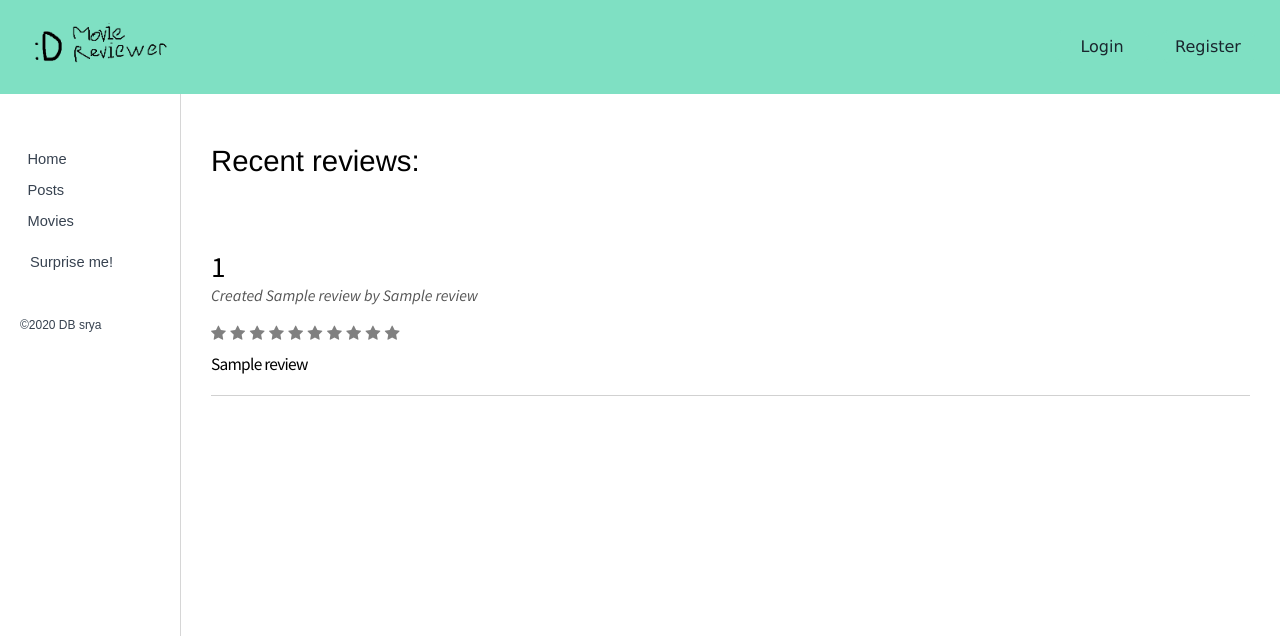
After one commit to nakamarusun/colon-d-movie-review, a Flask app: template ColonD/templates/home/posts.html in a window 1280 px wide. The commit adds this page. Shown: the top 636 px of the page. Run offline with Flask 2, Linux system fonts and the light colour scheme; the template is opened without the code that fills it: most values are stand-ins (such as "Sample title", 1, 10 or a date in 2020); parts of the project's set-up code (start-up, migrations or seed data) failed here and were passed over.

Commit message:
Added recent reviews

```diff
--- a/ColonD/movies.py
+++ b/ColonD/movies.py
@@ -171,3 +171,18 @@ def random():
     result = cursor.fetchall()
 
     return redirect(url_for("movies.movie", id=result[randint(0, len(result) - 1)][0]))
+
+@bp.route("/posts")
+def posts():
+
+    # If the movie exist.
+    cursor = db.mydb.cursor()
+    cursor.execute("SELECT title, created, body, star, username FROM review r JOIN user u ON r.author_id=u.id ORDER BY created DESC;")
+
+    query = cursor.fetchall()
+
+    avg_star = float(reduce(lambda x, y : x + y[3], query, 0)) / len(query)
+
+    return render_template("home/posts.html",
+    reviews=query,
+    avg_star=avg_star)
--- a/ColonD/templates/base.html
+++ b/ColonD/templates/base.html
@@ -24,7 +24,7 @@
 <outer>
     <sidebar>
     <div class="links" onclick="location.href='/'">Home</div>
-    <div class="links">Posts</div>
+    <div class="links" onclick="location.href='{{ url_for('movies.posts') }}'">Posts</div>
     <div class="links" onclick="location.href='{{ url_for('movies.home') }}'">Movies</div>
     <div class="links surprise" onclick="location.href='{{ url_for('movies.random') }}'">Surprise me!</div>
     <div class="copyright">©2020 DB srya</div>
--- /dev/null
+++ b/ColonD/templates/home/posts.html
@@ -0,0 +1,34 @@
+{% extends 'base.html' %}
+
+{% block extra_head %}
+<link rel="stylesheet" href="{{ url_for('static', filename='movies.css') }}">
+<link rel="stylesheet" href="https://cdnjs.cloudflare.com/ajax/libs/font-awesome/4.7.0/css/font-awesome.min.css">
+{% endblock %}
+
+{% block title %}
+{{ Posts }}
+{% endblock %}
+
+{% block content %}
+<h1>Recent reviews:</h1>
+<div class="movielist">
+    {% for r in reviews %}
+    <a class="reviewcontainer" style="cursor:unset;">
+        <div class="content">
+            <h1>{{ r[0] }}</h1>
+            <h4>Created {{ r[1] }} by {{ r[4] }}</h4>
+            <div class="star_container" style="margin:0px;">
+            {% for i in range(10) %}
+                {% if i < r[3] %}
+                    <i class="fa fa-star ch"></i>
+                {% else %}
+                    <i class="fa fa-star nch"></i>
+                {% endif %}
+            {% endfor %}
+            </div>
+            <h3 style="margin-top: 10px;">{{ r[2] }}</h3>
+        </div>
+    </a>
+    {% endfor %}
+</div>
+{% endblock %}
```
